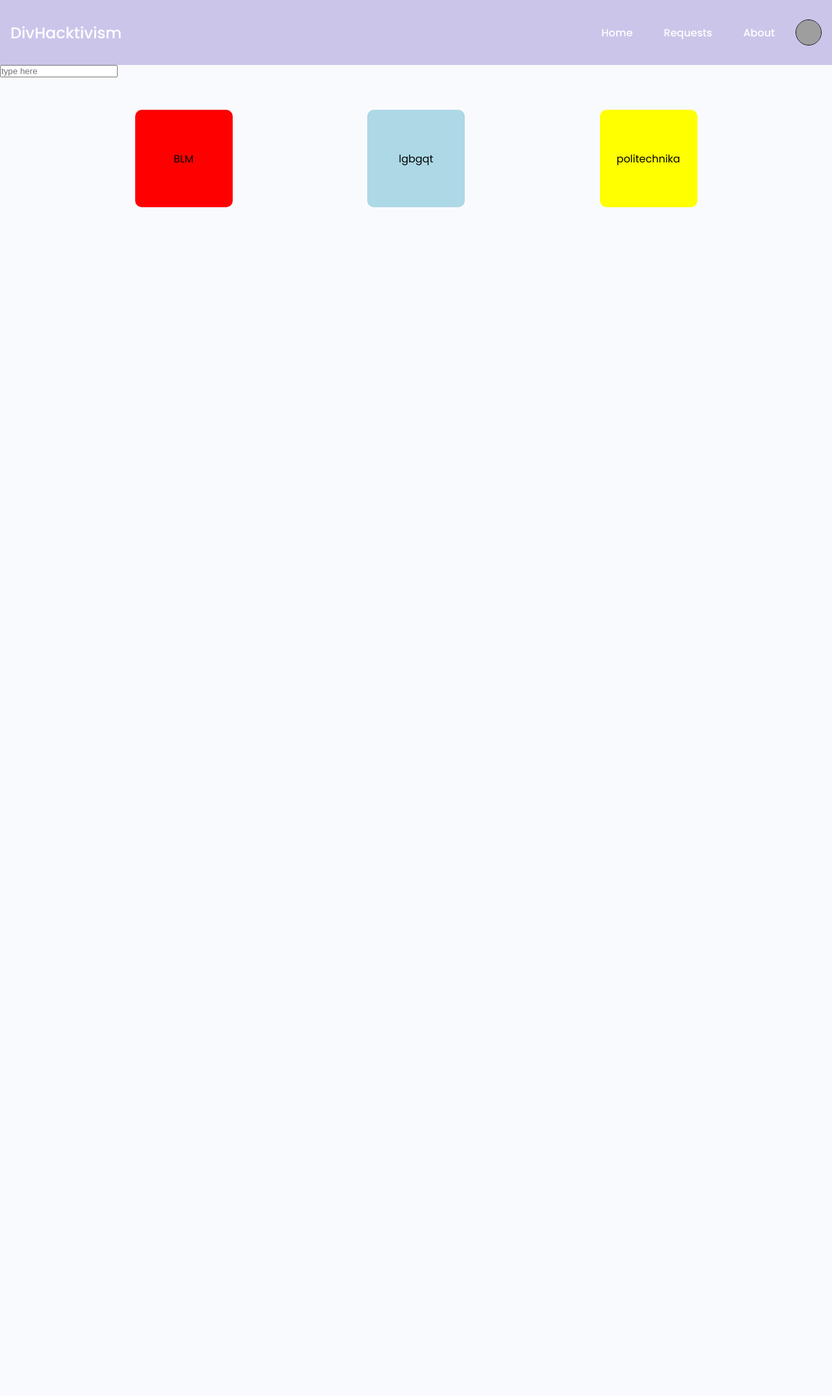
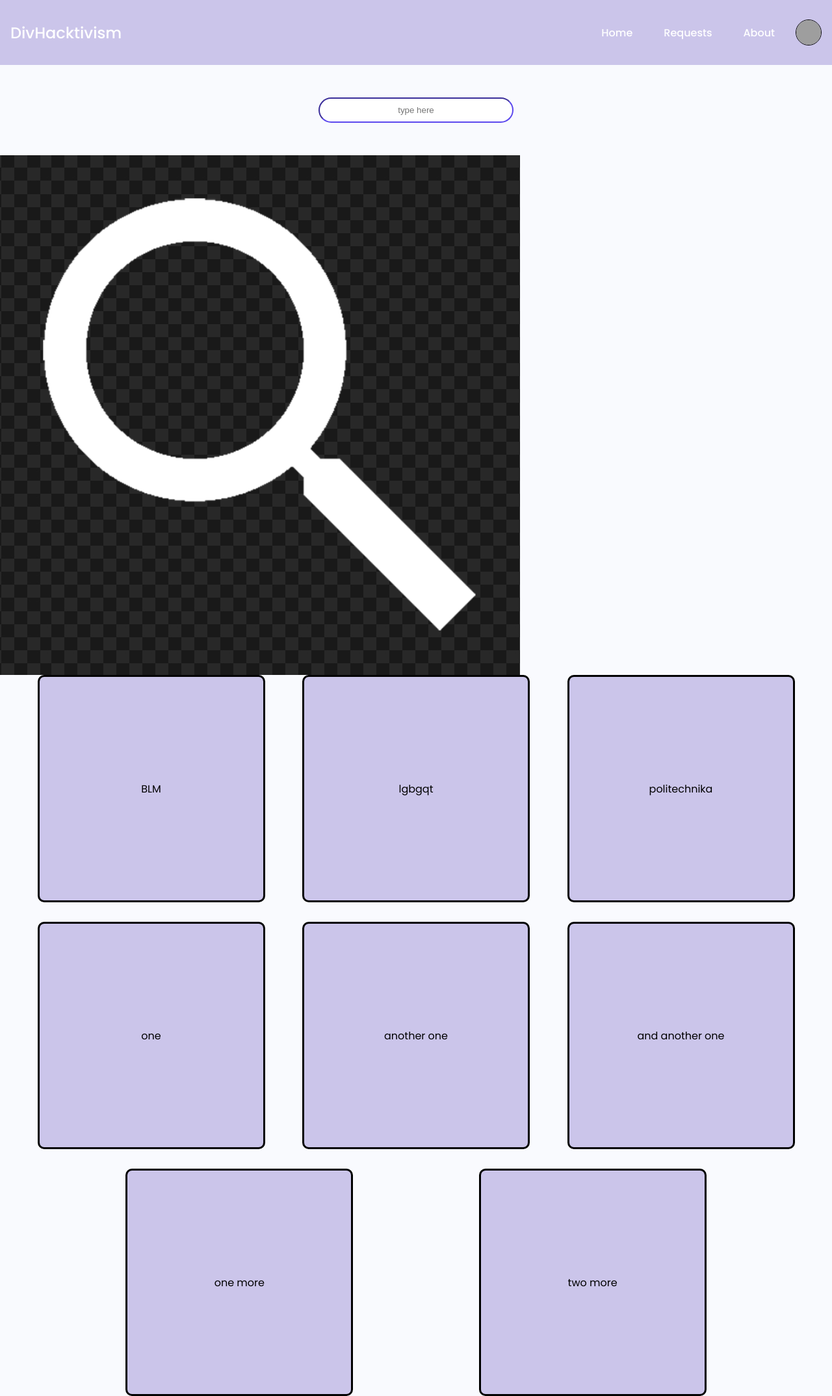
Before and after one commit to vivianknee/divhacksFrontend, a Jekyll site: the page built from home.md, in a window 1280 px wide. Shown: the whole page at 65% size. Built offline with Jekyll 4.4.1, drawn with Linux system fonts in a browser that asks for light colours; before the commit the page ends 900 px from its top, so only the background shows below that; grey boxes are pictures that could not be loaded.

Commit message:
fixed page with activism crap

```diff
--- a/home.md
+++ b/home.md
@@ -10,34 +10,61 @@ layout: none
     <meta name="viewport" content="width=device-width, initial-scale=1.0">
     <title>Document</title>
 </head>
+<br><br>
 <body>
-    <div>
+    <div id="search">
         <input id="searchbar" class="searchbar" type="text" placeholder="type here">
     </div>
     <br><br>
+    <img src="/images/searchicon.png">
     <div class="container">
-        <div class="square" style="background-color: red;">BLM</div>
-        <div class="square" style="background-color: lightblue;">lgbgqt</div>
-        <div class="square" style="background-color: yellow;">politechnika</div>
+        <div class="square">BLM</div>
+        <div class="square">lgbgqt</div>
+        <div class="square">politechnika</div>
+        <div class="square">one</div>
+        <div class="square">another one</div>
+        <div class="square">and another one</div>
+        <div class="square">one more</div>
+        <div class="square">two more</div>
     </div>
 </body>
 </html>
 
 <style>
     .square {
-        width: 150px;
-        height: 150px;
+        width: 350px;
+        height: 350px;
         border-radius: 10px;
         padding:5px;
         display: flex;
         justify-content: center;
         align-items: center;
+        border-color: black;
+        border-style: solid;
+        background-color: #CBC5EA;
     }
 
     .container {
         display:flex;
         align-items: center;
         justify-content: space-evenly;
+        flex-wrap: wrap;
+        row-gap: 30px
+    }
+
+    #search {
+        display:flex;
+        justify-content: center;
+    }
+    .searchbar {
+        background-color: white;
+        border-color: #5c48ee;
+        border-radius: 20px;
+        padding: 10px;
+        width: 300px;
+    }
+    .searchbar::placeholder {
+        text-align:center;
     }
 </style>
 
```
Also changed, not shown: images/searchicon.png (added), 2 other files.
